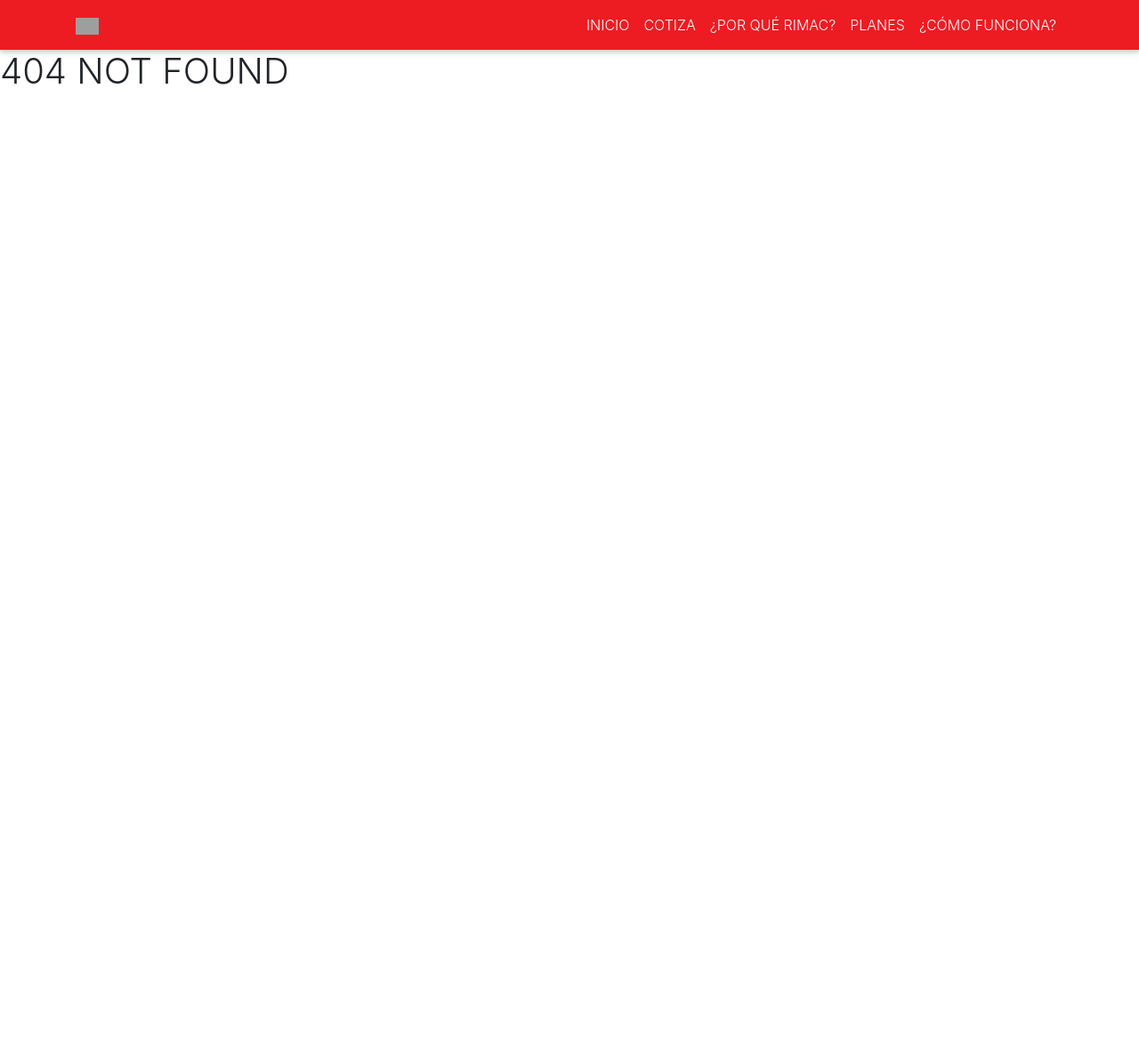
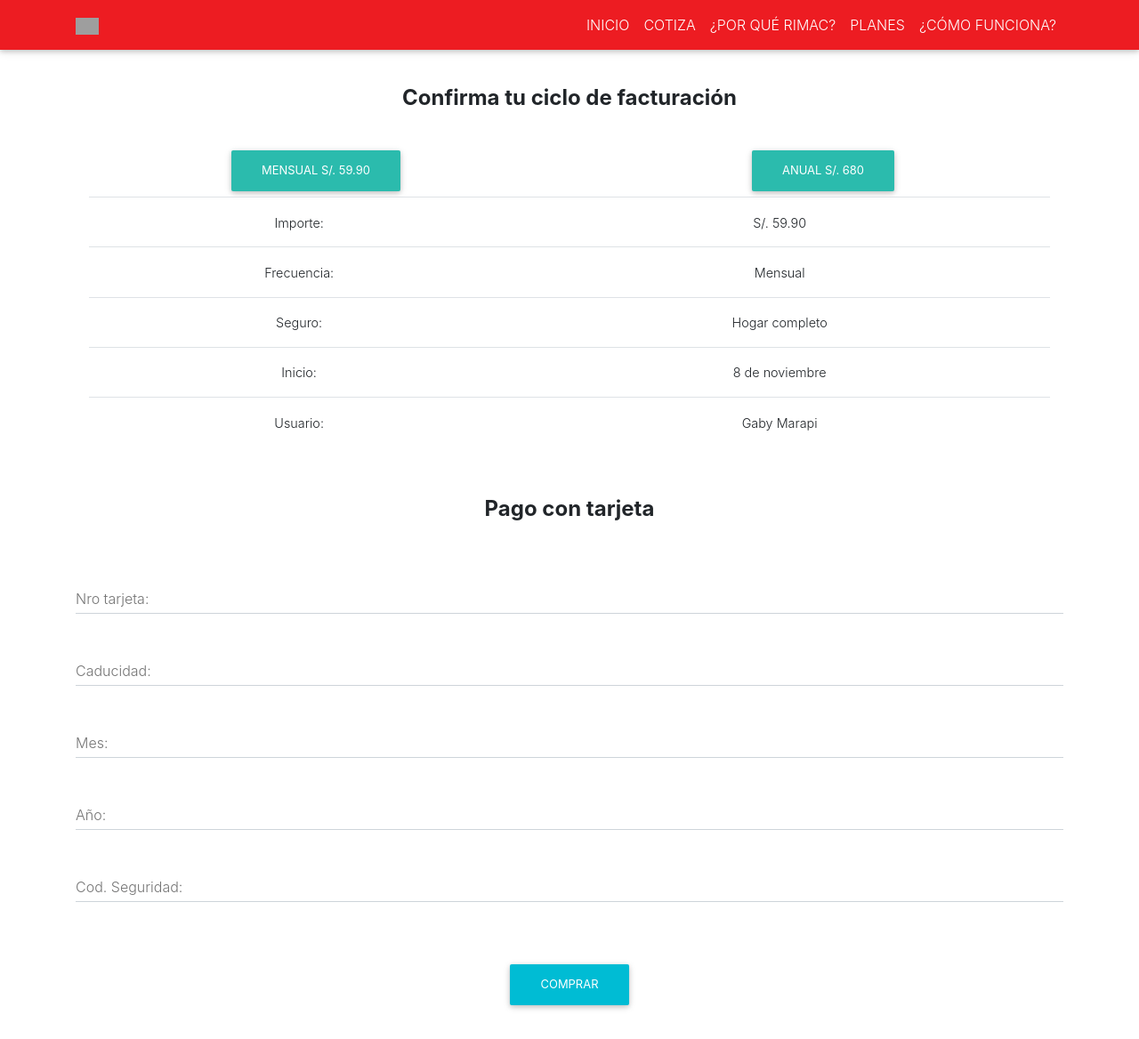
Before and after one commit to vbiaggig/Reto-Rimac, a React app: page /VentaTarjeta in a window 1280 px wide. Before the commit this address had no page. Shown: the whole page at 89% size. Before the commit the page ends 800 px from the top, so only its background shows below. Built offline with nearby package versions, Linux system fonts and the light colour scheme; grey boxes are pictures that could not be loaded.

Commit message:
Proceso de venta

```diff
--- a/package.json
+++ b/package.json
@@ -45,6 +45,7 @@
     "react-dev-utils": "^6.1.1",
     "react-dom": "^16.6.1",
     "react-router-dom": "^4.3.1",
+    "react-stepper-horizontal": "^1.0.11",
     "resolve": "1.8.1",
     "style-loader": "0.23.0",
     "terser-webpack-plugin": "1.1.0",
--- a/src/Routes.js
+++ b/src/Routes.js
@@ -5,12 +5,18 @@ import App from "./App";
 // import ab from './components/';
 import Landing from './components/Landing';
 import Page404 from "./components/Page404";
+import Quotation from "./components/Quotation";
+import StepperPage from "./components/StepperPage";
+import FormVenta from "./components/FormVenta";
 
 const AppRoutes = () => (
   <App>
     <Switch>
       {/* <Route exact path="/profile" component={ab} /> */}
       <Route exact path="/" component={Landing} />
+      <Route exact path="/Cotizacion" component={Quotation} />
+      <Route exact path="/Venta" component={StepperPage} />
+      <Route exact path="/VentaTarjeta" component={FormVenta} />
       <Route component={Page404} />
     </Switch>
   </App>
--- /dev/null
+++ b/src/components/FormVenta.js
@@ -0,0 +1,79 @@
+import React, { Component } from 'react';
+import {Container, Row, Col, Button, Table, TableBody, TableHead, Card, CardBody, Input} from 'mdbreact';
+
+class FormVenta extends Component {
+
+
+  render() {
+    return(
+        <Container className="text-center facturation">
+          <Row>
+            <Col s12>
+              <h4>Confirma tu ciclo de facturación</h4>
+            </Col>
+          </Row>
+          <Row>
+            <Col s6>
+              <Button>Mensual S/. 59.90</Button>
+            </Col>
+            <Col s6>
+              <Button>Anual S/. 680</Button>
+            </Col>
+          </Row>
+          <Container className="text-center">
+            <Row>
+              <Col s = {12}>
+              <Table>
+                <TableBody>
+                  <tr>
+                    <td>Importe:</td>
+                    <td>S/. 59.90</td>
+                  </tr>
+                  <tr>
+                    <td>Frecuencia:</td>
+                    <td>Mensual</td>
+                  </tr>
+                  <tr>
+                    <td>Seguro:</td>
+                    <td>Hogar completo</td>
+                  </tr>
+                  <tr>
+                    <td>Inicio:</td>
+                    <td>8 de noviembre</td>
+                  </tr>
+                  <tr>
+                    <td>Usuario:</td>
+                    <td>Gaby Marapi</td>
+                  </tr>
+                </TableBody>
+              </Table>
+              </Col>
+            </Row>
+          </Container>
+          <Row>
+            <Col s12>
+              <h4>Pago con tarjeta</h4>
+            </Col>
+          </Row>
+          <Row>
+            <Col s12>
+            <form>
+              <div className="grey-text">
+                <Input label="Nro tarjeta:" group type="text" validate error="wrong" success="right" />
+                <Input label="Caducidad:" group type="text" validate error="wrong" success="right" />
+                <Input label="Mes:" group type="text" validate error="wrong" success="right" />
+                <Input label="Año:" group type="text" validate error="wrong" success="right" />
+                <Input label="Cod. Seguridad:" group type="text" validate error="wrong" success="right" />
+              </div>
+              <div className="text-center py-4 mt-3">
+                <Button color="cyan" type="submit">Comprar</Button>
+              </div>
+            </form>
+            </Col>
+          </Row>
+        </Container>
+    );
+  }
+}
+
+export default FormVenta;
--- /dev/null
+++ b/src/components/Quotation.js
@@ -0,0 +1,49 @@
+import React, { Component } from 'react';
+import {Container, Row, Col } from 'mdbreact';
+
+class Quotation extends Component {
+  constructor(props) {
+    super(props);
+  }
+
+  render() {
+    return(
+      <div className="banner">
+        <h3>Principales coberturas</h3>
+        <Container>
+          <Row>
+            <Col s6>
+              <div>
+                <img src="https://www.rimac.com.pe/productoweb/flujodomi2/images/destruccion-verde.png"></img>
+                <h4>Terremoto</h4>
+                <p>
+                  Según tu plan recibirás cobertura contra terremoto, temblor, sismo, maremoto, oleaje, salida del mar.
+                </p>
+              </div>
+            </Col>
+            <Col s6>
+              <div>
+                <img src="https://www.rimac.com.pe/productoweb/flujodomi2/images/robo-verde.png"></img>
+                <h4>Robo o Intento de Robo</h4>
+                <p>
+                Según tu plan recibirás cobertura contra robo o el intento de robo bajo múltiples modalidades.
+                </p>
+              </div>
+            </Col>
+          </Row>
+        </Container>
+        <div className="text-center">
+        <a href="javascript:void(0);">VER DETALLES</a>
+        </div>
+        <h3>Tu seguro cubrirá</h3>
+        <Container>
+          <Row>
+            <Col s={12}><span>Desde</span><input placeholder="Ingresa el monto"></input><span>Hasta</span></Col>
+          </Row>
+        </Container>
+      </div>
+    );
+  }
+}
+
+export default Quotation;
--- /dev/null
+++ b/src/components/StepperPage.js
@@ -0,0 +1,78 @@
+import React, { Component } from 'react';
+import Stepper from 'react-stepper-horizontal';
+import FormVenta from './FormVenta.js';
+import FormClient from './FormClient.js';
+
+class StepperPage extends Component {
+  constructor() {
+    super();
+    this.state = {
+      currentStep: 0,
+      steps: [{
+        title: 'Seleccionar cobertura',
+        href: 'http://example1.com',
+        onClick: (e) => {
+          e.preventDefault()
+          console.log('onClick', 1)
+          this.currentPosition(0);
+        }
+      }, {
+        title: 'Información personal',
+        href: 'http://example2.com',
+        onClick: (e) => {
+          e.preventDefault()
+          console.log('onClick', 2)
+          this.currentPosition(1);
+        }
+      }, {
+        title: 'Compra',
+        href: 'http://example3.com',
+        onClick: (e) => {
+          e.preventDefault()
+          console.log('onClick', 3)
+          this.currentPosition(3);
+        }
+      }, {
+        title: 'Step Four',
+        href: 'http://example4.com',
+        onClick: (e) => {
+          e.preventDefault()
+          console.log('onClick', 4)
+        }
+      }]
+    };
+    this.onClickNext = this.onClickNext.bind(this);
+    this.currentPosition = this.currentPosition.bind(this);
+  }
+
+  currentPosition(position) {
+    this.setState({
+      currentStep: position
+    });
+  }
+
+  onClickNext() {
+    const { currentStep } = this.state;
+    this.setState({
+      currentStep: currentStep + 1,
+    });
+  }
+
+  render() {
+    const { steps, currentStep } = this.state;
+    const buttonStyle = { background: '#E0E0E0', width: 200, padding: 16, textAlign: 'center', margin: '0 auto', marginTop: 32 };
+
+    return (
+      <div>
+        <Stepper steps={ steps } activeStep={ currentStep } />
+        { this.state.currentStep === 0  &&
+            (<FormVenta/>)}
+        { this.state.currentStep === 1  &&
+            (<FormClient/>)}
+        <div style={ buttonStyle } onClick={ this.onClickNext }>Next</div>
+      </div>
+    );
+  }
+};
+
+export default StepperPage;
--- a/src/index.js
+++ b/src/index.js
@@ -3,6 +3,7 @@ import { render } from 'react-dom';
 import { BrowserRouter as Router } from 'react-router-dom'
 import AppRoutes from './Routes'
 import './index.css';
+import './quotation.css';
 import * as serviceWorker from './serviceWorker';
 
 render(
--- /dev/null
+++ b/src/quotation.css
@@ -0,0 +1,33 @@
+.banner {
+  border-width: 1px;
+  border-style: solid;
+  border-color: rgb(237, 237, 237);
+  border-image: initial;
+  background: rgb(255, 255, 255) !important;
+  box-sizing: border-box;
+  box-shadow: rgba(59, 69, 74, 0.12) -10px 23px 21px 0px;
+  margin: 0px auto 100px;
+  border-radius: 18px;
+  overflow: hidden;
+}
+
+.banner h3 {
+  text-align: center;
+  margin-top: 20px;
+  margin-bottom: 30px;
+  font-weight: bold;
+}
+
+.banner a {
+  opacity: 0.6;
+  color: rgb(155, 155, 155);
+  font-size: 12px;
+  padding-top: 20px;
+  text-decoration: underline;
+}
+
+.facturation h4 {
+  padding-top: 40px;
+  padding-bottom: 30px;
+  font-weight: bold;
+}
```
Also changed, not shown: src/components/FormClient.js (renamed from src/components/FormCotizar.js), 1 other file (tests, documents, lock files or other folders).
